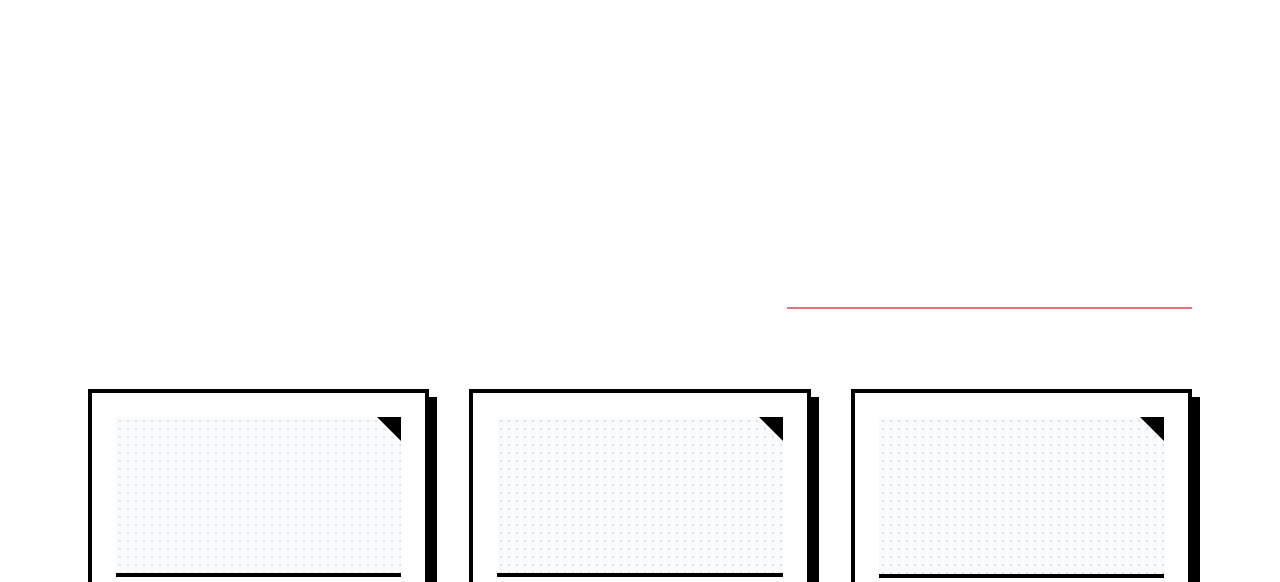
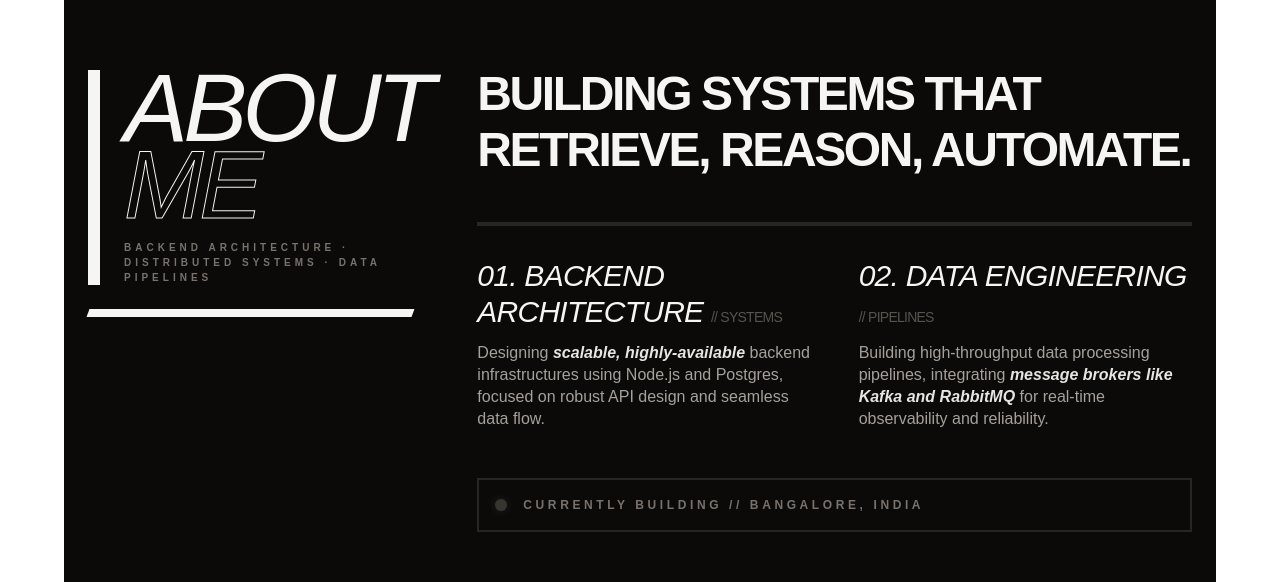
Before and after one commit to HEMANTHSV31/Portfolio, a Next.js app in the folder client/: page / in a window 1280 px wide. Shown: the part 873-1455 px from the top of the page. Built offline with nearby package versions, Linux system fonts and the light colour scheme.

Commit message:
feat(about): update about screen layout and descriptions

```diff
--- a/client/src/app/about/page.tsx
+++ b/client/src/app/about/page.tsx
@@ -2,6 +2,7 @@
 
 import React from "react";
 import { motion } from "framer-motion";
+import AchievementMarquee from "@/components/AchievementMarquee";
 
 type SkillGroup = {
   title: string;
@@ -90,6 +91,10 @@ export default function AboutPage() {
           </div>
         </header>
 
+        <div className="mb-12 md:mb-20 w-full">
+          <AchievementMarquee />
+        </div>
+
         {/* MAIN LAYOUT */}
         <div className="grid grid-cols-1 lg:grid-cols-12 gap-12 lg:gap-16">
           {/* LEFT - Philosophy & Focus */}
@@ -109,19 +114,13 @@ export default function AboutPage() {
                 <div className="h-1 flex-grow bg-black" /> CURRENT_FOCUS
               </h2>
               <ul className="space-y-4">
-                <li className="flex items-start gap-4 font-black uppercase text-[10px] md:text-xs tracking-widest group">
+                <li className="flex items-start gap-4 font-black uppercase text-[10px] md:text-xs tracking-widest">
                   <span className="text-red-600">[01]</span>
-                  <a
-                    href="https://linkedin.com/company/opsora-in"
-                    target="_blank"
-                    className="hover:underline"
-                  >
-                    Building automation systems and workflow infrastructure.
-                  </a>
+                  Designing highly-available backend architectures and robust APIs.
                 </li>
                 <li className="flex items-start gap-4 font-black uppercase text-[10px] md:text-xs tracking-widest">
                   <span className="text-red-600">[02]</span>
-                  Currently working on distributed systems
+                  Currently working on distributed systems and data pipelines.
                 </li>
                 <li className="flex items-start gap-4 font-black uppercase text-[10px] md:text-xs tracking-widest">
                   <span className="text-red-600">[03]</span>
--- /dev/null
+++ b/client/src/components/sections/AboutSection.tsx
@@ -0,0 +1,112 @@
+"use client"
+
+import { motion } from "framer-motion"
+
+export default function AboutSection() {
+  return (
+    // Switched to bg-stone-950 for a deep, ink-black base
+    <section className="relative z-10 w-full max-w-[90%] mx-auto px-6 mt-12 mb-40 font-inter bg-stone-950 py-20 border-y border-stone-800">
+
+      {/* 1. THE "CURSED" GLITCH OVERLAY (Inverted for Dark Mode) */}
+      <motion.div
+        initial={{ opacity: 0 }}
+        whileInView={{ opacity: [0, 0.05, 0] }}
+        transition={{ duration: 0.2, repeat: 1, repeatDelay: 3 }}
+        className="absolute inset-0 z-0 bg-[url('/images/splash.png')] bg-fixed pointer-events-none grayscale invert opacity-5"
+      />
+
+      <div className="relative z-10 grid md:grid-cols-12 gap-8 md:gap-16 items-start">
+
+        {/* PANEL LEFT: High Contrast Title */}
+        <div className="md:col-span-5 lg:col-span-4 space-y-6">
+          <motion.div
+            initial={{ opacity: 0, x: -30 }}
+            whileInView={{ opacity: 1, x: 0 }}
+            viewport={{ once: true }}
+            className="border-l-[12px] border-stone-100 pl-6"
+          >
+            <h2 className="font-bebas text-7xl md:text-8xl text-stone-100 leading-[0.8] tracking-tighter italic uppercase">
+              About <br />
+              <span className="text-transparent [-webkit-text-stroke:1px_#f5f5f4] hover:text-stone-100 transition-all duration-500 cursor-default">
+                ME
+              </span>
+            </h2>
+            <p className="mt-4 text-[10px] font-black uppercase tracking-[0.4em] text-stone-500">
+              {"Backend Architecture · Distributed Systems · Data Pipelines"}
+            </p>
+          </motion.div>
+
+          <motion.div
+            initial={{ width: 0 }}
+            whileInView={{ width: "100%" }}
+            transition={{ duration: 0.6, delay: 0.2 }}
+            className="h-[8px] bg-stone-100 skew-x-[-20deg]"
+          />
+        </div>
+
+        {/* PANEL RIGHT: Muted Grey Content */}
+        <div className="md:col-span-7 lg:col-span-8 space-y-12">
+
+          {/* Mission Statement (High Vis White) */}
+          <motion.div
+            initial={{ opacity: 0, y: 20 }}
+            whileInView={{ opacity: 1, y: 0 }}
+            viewport={{ once: true }}
+            className="text-3xl md:text-5xl font-black leading-[1] tracking-tighter text-stone-100 uppercase"
+          >
+            <p>Building systems that</p>
+            <span className="relative inline-block mt-2 group">
+              <span className="relative z-10 group-hover:text-stone-950 transition-colors duration-300">
+                RETRIEVE, REASON, AUTOMATE.
+              </span>
+              {/* Inversion effect: fills white on hover */}
+              <span className="absolute inset-0 bg-stone-100 scale-x-0 group-hover:scale-x-100 transition-transform origin-left duration-300 z-0" />
+            </span>
+          </motion.div>
+
+          {/* Categorized Focus Areas (Grey Tones) */}
+          <div className="grid sm:grid-cols-2 gap-8 md:gap-12 pt-8 border-t-[4px] border-stone-800">
+
+            {/* Sector 01 */}
+            <div className="space-y-3">
+              <h3 className="font-bebas text-3xl tracking-tight text-stone-100 italic">
+                01. BACKEND ARCHITECTURE <span className="text-sm not-italic text-stone-600">{"// SYSTEMS"}</span>
+              </h3>
+              <p className="text-base font-medium leading-snug text-stone-400">
+                Designing <span className="text-stone-200 font-black italic">scalable, highly-available</span> backend infrastructures using Node.js and Postgres, focused on robust API design and seamless data flow.
+              </p>
+            </div>
+
+            {/* Sector 02 */}
+            <div className="space-y-3">
+              <h3 className="font-bebas text-3xl tracking-tight text-stone-100 italic">
+                02. DATA ENGINEERING <span className="text-sm not-italic text-stone-600">{"// PIPELINES"}</span>
+              </h3>
+              <p className="text-base font-medium leading-snug text-stone-400">
+                Building high-throughput data processing pipelines, integrating <span className="text-stone-200 font-black italic">message brokers like Kafka and RabbitMQ</span> for real-time observability and reliability.
+              </p>
+            </div>
+          </div>
+
+          {/* Status Bar (Terminal Style) */}
+          <motion.div
+            whileHover={{ backgroundColor: "rgba(255, 255, 255, 0.05)" }}
+            className="flex items-center justify-between p-4 border-2 border-stone-800 bg-transparent group transition-all"
+          >
+            <div className="flex items-center gap-4">
+              {/* Muted white pulse */}
+              <div className="w-3 h-3 bg-stone-700 rounded-full animate-pulse shadow-[0_0_10px_rgba(120,113,108,0.3)] group-hover:bg-red-600 transition-colors" />
+              <span className="text-[12px] font-black uppercase tracking-[0.3em] text-stone-500">
+                {"CURRENTLY BUILDING // BANGALORE, INDIA"}
+              </span>
+            </div>
+            {/* <span className="text-[10px] font-bold text-stone-600 opacity-0 group-hover:opacity-100 transition-opacity uppercase">
+              whatt
+            </span> */}
+          </motion.div>
+
+        </div>
+      </div>
+    </section>
+  )
+}
```
